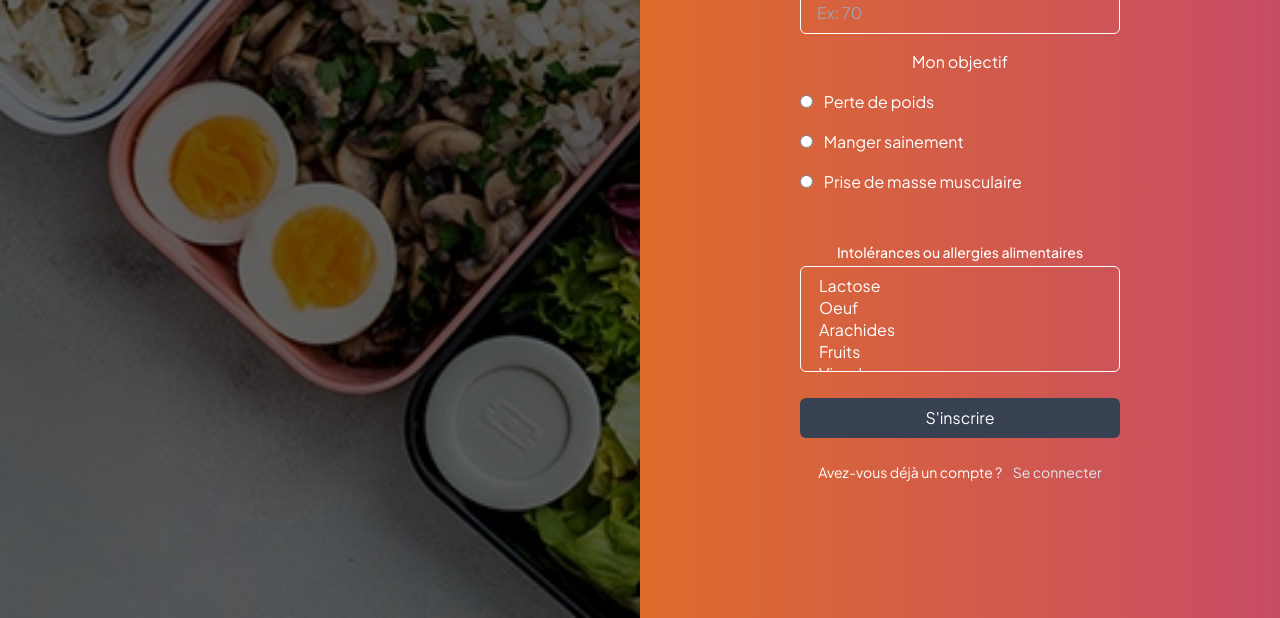
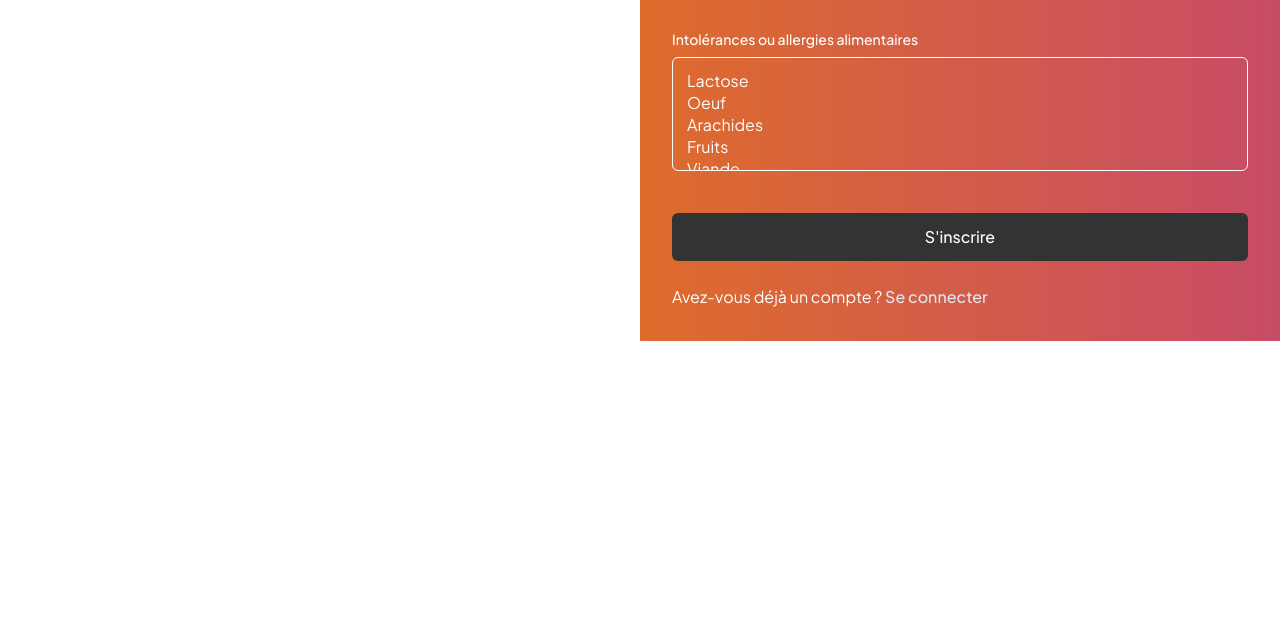
Before and after one commit to benaja-bendo/workshop-m1, a website built with Vite: page front/inscription.html in a window 1280 px wide. Shown: the part 828-1446 px from the top of the page. After the commit the page ends 1169 px from the top, so only its background shows below. Built offline with nearby package versions, Linux system fonts and the light colour scheme.

Commit message:
modification page inscription

```diff
--- a/front/inscription.html
+++ b/front/inscription.html
@@ -6,137 +6,176 @@
     <meta name="viewport" content="width=device-width, initial-scale=1.0">
     <title>Inscription</title>
     <script src="https://cdn.tailwindcss.com"></script>
-    <link href="https://fonts.googleapis.com/css2?family=Plus+Jakarta+Sans:wght@400;500;600;700&display=swap"
-        rel="stylesheet">
+    <link href="https://fonts.googleapis.com/css2?family=Plus+Jakarta+Sans:wght@400;500;600;700&display=swap" rel="stylesheet">
     <style>
         body {
             font-family: 'Plus Jakarta Sans', sans-serif;
+            margin: 0;
+            padding: 0;
+            height: 100vh;
+            display: flex;
+            overflow: hidden;
+        }
+
+        .left-section {
+            position: fixed;
+            top: 0;
+            left: 0;
+            height: 100vh;
+            width: 50%;
+            background: url('./singinUp-img.jpg') no-repeat center center;
+            background-size: cover;
+        }
+
+        .overlay {
+            position: absolute;
+            top: 0;
+            left: 0;
+            width: 100%;
+            height: 100%;
+            background-color: rgba(0, 0, 0, 0.6);
+        }
+
+        .right-section {
+            margin-left: 50%;
+            width: 50%;
+            overflow-y: auto;
+            background: linear-gradient(to right, #DE6C2C, #C74C66);
+            display: flex;
+            justify-content: center;
+            align-items: flex-start;
+        }
+
+        .form-container {
+            width: 100%;
+            padding: 2rem;
+        }
+
+        .form-container form {
+            display: flex;
+            flex-direction: column;
+        }
+
+        .form-container h1 {
+            margin-bottom: 1.5rem;
+            color: white;
+        }
+
+        .form-container label {
+            color: white;
+        }
+
+        .form-container input,
+        .form-container select {
+            margin-top: 0.5rem;
+            margin-bottom: 1rem;
+            padding: 0.75rem;
+            background: transparent;
+            border: 1px solid white;
+            border-radius: 0.375rem;
+            color: white;
+        }
+
+        .form-container button {
+            padding: 0.75rem;
+            background-color: #333;
+            color: white;
+            border: none;
+            border-radius: 0.375rem;
+            cursor: pointer;
+            transition: background-color 0.3s;
+        }
+
+        .form-container button:hover {
+            background-color: white;
+            color: #333;
         }
     </style>
 </head>
 
-<body class="bg-gray-200">
-    <div class="min-h-screen flex items-stretch text-white">
-        <!-- Image de fond à gauche (visible uniquement sur les grands écrans) -->
-        <div class="lg:flex w-1/2 hidden bg-gray-500 bg-no-repeat bg-cover relative items-center"
-            style="background-image: url('./singinUp-img.jpg');">
-            <div class="absolute bg-black opacity-60 inset-0 z-0"></div>
-            <div class="w-full px-24 z-10">
-                <h1 class=" flex justify-center text-5xl font-bold text-left tracking-wide">Inscription</h1>
+<body>
+
+    <!-- Section de gauche fixe -->
+    <div class="left-section">
+        <div class="overlay"></div>
+        <div class="flex items-center justify-center h-full">
+            <img src="public/logo-transparent-png.png" alt="Logo-app" style="height: 200px; position: relative; z-index: 10;">
         </div>
     </div>
 
-        <!-- Formulaire à droite -->
-        <div class="lg:w-1/2 w-full flex items-center justify-center text-center md:px-16 px-0 z-0"
-            style="background: linear-gradient(to right, #DE6C2C, #C74C66);">
-            <div class="absolute lg:hidden bg-gray-500 bg-no-repeat bg-cover z-10 inset-0 items-center"
-                style="background-image: url('./singinUp-img.jpg');">
-                <div class="absolute bg-black opacity-60 inset-0 z-0"></div>
-            </div>
-            <div class="w-full py-6 z-20">
-                <div class="justify-center mt-12 grid justify-items-center md:mt-20 mb-20">
-                    <div class="h-auto rounded-xl md:rounded-3xl w-80 md:w-96">
-                        <div class="p-6 md:p-8">
-                            <h1 class="mb-12 text-3xl font-light text-white">S'inscrire</h1>
+    <div class="right-section">
+        <div class="form-container">
+            <h1>S'inscrire</h1>
 
             <!-- Formulaire -->
             <form id="signupForm">
                 <!-- Email -->
                 <div class="mb-4">
                     <label for="email" class="block text-sm font-medium text-white">Email</label>
-                                    <input type="text" id="email"
-                                        class="w-full px-4 py-2 mt-1 bg-transparent border border-white rounded-md text-white focus:ring-white focus:border-white"
-                                        required />
+                    <input type="text" id="email" class="w-full px-4 py-2 mt-1 bg-transparent border border-white rounded-md text-white focus:ring-white focus:border-white" required />
                 </div>
-                                <!-- password -->
+                <!-- Mot de passe -->
                 <div class="mb-4">
-                                    <label for="password" class="block text-sm font-medium text-white">Mot de
-                                        passe</label>
-                                    <input type="text" id="password"
-                                        class="w-full px-4 py-2 mt-1 bg-transparent border border-white rounded-md text-white focus:ring-white focus:border-white"
-                                        required />
+                    <label for="password" class="block text-sm font-medium text-white">Mot de passe</label>
+                    <input type="text" id="password" class="w-full px-4 py-2 mt-1 bg-transparent border border-white rounded-md text-white focus:ring-white focus:border-white" required />
                 </div>
                 <!-- Prénom -->
                 <div class="mb-4">
                     <label for="firstName" class="block text-sm font-medium text-white">Prénom</label>
-                                    <input type="text" id="firstName"
-                                        class="w-full px-4 py-2 mt-1 bg-transparent border border-white rounded-md text-white focus:ring-white focus:border-white"
-                                        required />
+                    <input type="text" id="firstName" class="w-full px-4 py-2 mt-1 bg-transparent border border-white rounded-md text-white focus:ring-white focus:border-white" required />
                 </div>
 
                 <!-- Nom -->
                 <div class="mb-4">
                     <label for="lastName" class="block text-sm font-medium text-white">Nom</label>
-                                    <input type="text" id="lastName"
-                                        class="w-full px-4 py-2 mt-1 bg-transparent border border-white rounded-md text-white focus:ring-white focus:border-white"
-                                        required />
+                    <input type="text" id="lastName" class="w-full px-4 py-2 mt-1 bg-transparent border border-white rounded-md text-white focus:ring-white focus:border-white" required />
                 </div>
 
                 <!-- Date de naissance -->
                 <div class="mb-4">
-                                    <label for="birthDate" class="block text-sm font-medium text-white">Date de
-                                        naissance</label>
-                                    <input type="date" id="birthDate"
-                                        class="w-full px-4 py-2 mt-1 bg-transparent border border-white rounded-md text-white focus:ring-white focus:border-white"
-                                        required />
+                    <label for="birthDate" class="block text-sm font-medium text-white">Date de naissance</label>
+                    <input type="date" id="birthDate" class="w-full px-4 py-2 mt-1 bg-transparent border border-white rounded-md text-white focus:ring-white focus:border-white" required />
                 </div>
 
                 <!-- Nombre de convives -->
                 <div class="mb-4">
-                                    <label for="guests" class="block text-sm font-medium text-white">Nombre de personnes
-                                        dans le foyer</label>
-                                    <input type="number" id="guests"
-                                        class="w-full px-4 py-2 mt-1 bg-transparent border border-white rounded-md text-white focus:ring-white focus:border-white"
-                                        placeholder="Ex: 4" required />
+                    <label for="guests" class="block text-sm font-medium text-white">Nombre de personnes dans le foyer</label>
+                    <input type="number" id="guests" class="w-full px-4 py-2 mt-1 bg-transparent border border-white rounded-md text-white focus:ring-white focus:border-white" placeholder="Ex: 4" required />
                 </div>
 
                 <!-- Taille -->
                 <div class="mb-4">
-                                    <label for="size" class="block text-sm font-medium text-white">Taille (en
-                                        cm)</label>
-                                    <input type="number" id="size"
-                                        class="w-full px-4 py-2 mt-1 bg-transparent border border-white rounded-md text-white focus:ring-white focus:border-white"
-                                        placeholder="Ex: 170" required />
+                    <label for="size" class="block text-sm font-medium text-white">Taille (en cm)</label>
+                    <input type="number" id="size" class="w-full px-4 py-2 mt-1 bg-transparent border border-white rounded-md text-white focus:ring-white focus:border-white" placeholder="Ex: 170" required />
                 </div>
 
                 <!-- Poids -->
                 <div class="mb-4">
-                                    <label for="weight" class="block text-sm font-medium text-white">Poids (en
-                                        kg)</label>
-                                    <input type="number" id="weight"
-                                        class="w-full px-4 py-2 mt-1 bg-transparent border border-white rounded-md text-white focus:ring-white focus:border-white"
-                                        placeholder="Ex: 70" required />
+                    <label for="weight" class="block text-sm font-medium text-white">Poids (en kg)</label>
+                    <input type="number" id="weight" class="w-full px-4 py-2 mt-1 bg-transparent border border-white rounded-md text-white focus:ring-white focus:border-white" placeholder="Ex: 70" required />
                 </div>
+
+                <!-- Objectif -->
                 <div class="mb-8 flex items-start flex-col">
-                                    <p class="text-white mb-4 mx-auto">
-                                        Mon objectif
-                                    </p>
+                    <p class="text-white mb-4 mx-auto">Mon objectif</p>
                     <div class="mb-4">
-                                        <input type="radio" id="perteDePoids" name="objectif" value="perte_de_poids"
-                                            class="mr-2">
+                        <input type="radio" id="perteDePoids" name="objectif" value="perte_de_poids" class="mr-2">
                         <label for="perteDePoids">Perte de poids</label>
                     </div>
-
                     <div class="mb-4">
-                                        <input type="radio" id="mangerSainement" name="objectif"
-                                            value="manger_sainement" class="mr-2">
+                        <input type="radio" id="mangerSainement" name="objectif" value="manger_sainement" class="mr-2">
                         <label for="mangerSainement">Manger sainement</label>
                     </div>
-
                     <div class="mb-4">
-                                        <input type="radio" id="priseDeMasse" name="objectif" value="prise_de_masse"
-                                            class="mr-2">
+                        <input type="radio" id="priseDeMasse" name="objectif" value="prise_de_masse" class="mr-2">
                         <label for="priseDeMasse">Prise de masse musculaire</label>
                     </div>
                 </div>
 
                 <!-- Intolérances ou allergies alimentaires -->
                 <div class="mb-6">
-                                    <label for="allergies" class="block text-sm font-medium text-white">Intolérances ou
-                                        allergies alimentaires</label>
-                                    <select id="allergies"
-                                        class="w-full px-4 py-2 mt-1 bg-transparent border border-white rounded-md text-white focus:ring-white focus:border-white"
-                                        multiple>
+                    <label for="allergies" class="block text-sm font-medium text-white">Intolérances ou allergies alimentaires</label>
+                    <select id="allergies" class="w-full px-4 py-2 mt-1 bg-transparent border border-white rounded-md text-white focus:ring-white focus:border-white" multiple>
                         <option value="lactose">Lactose</option>
                         <option value="oeuf">Oeuf</option>
                         <option value="arachides">Arachides</option>
@@ -149,25 +188,17 @@
                 <p id="errorMessage" class="text-red-500 text-sm mb-4 hidden"></p>
 
                 <!-- Bouton de soumission -->
-                                <button type="submit"
-                                    class="w-full py-2 px-4 bg-gray-700 text-white rounded-md hover:bg-white hover:text-blue-900">
+                <button type="submit" class="w-full py-2 px-4 bg-gray-700 text-white rounded-md hover:bg-white hover:text-blue-900">
                     S'inscrire
                 </button>
             </form>
 
-                            <p class="text-sm font-light text-center text-white mt-6">
-                                Avez-vous déjà un compte ?
-                                <a class="ml-2 text-slate-200 hover:underline hover:text-gray-800"
-                                    href="se-connecter.html">Se connecter</a>
+            <p class="text-white mt-6">Avez-vous déjà un compte ?
+                <a href="se-connecter.html" class="text-slate-200 hover:underline">Se connecter</a>
             </p>
         </div>
     </div>
-                </div>
-            </div>
-        </div>
-    </div>
 
-    <script type="module" src="login.js"></script>
 </body>
 
 </html>
```
Also changed, not shown: front/recette.html (+2 -2 lines), front/se-connecter.html (+3 -1 lines), front/public/logo-transparent-png.png (added). Lines whose indentation alone changed are shown as unchanged.
